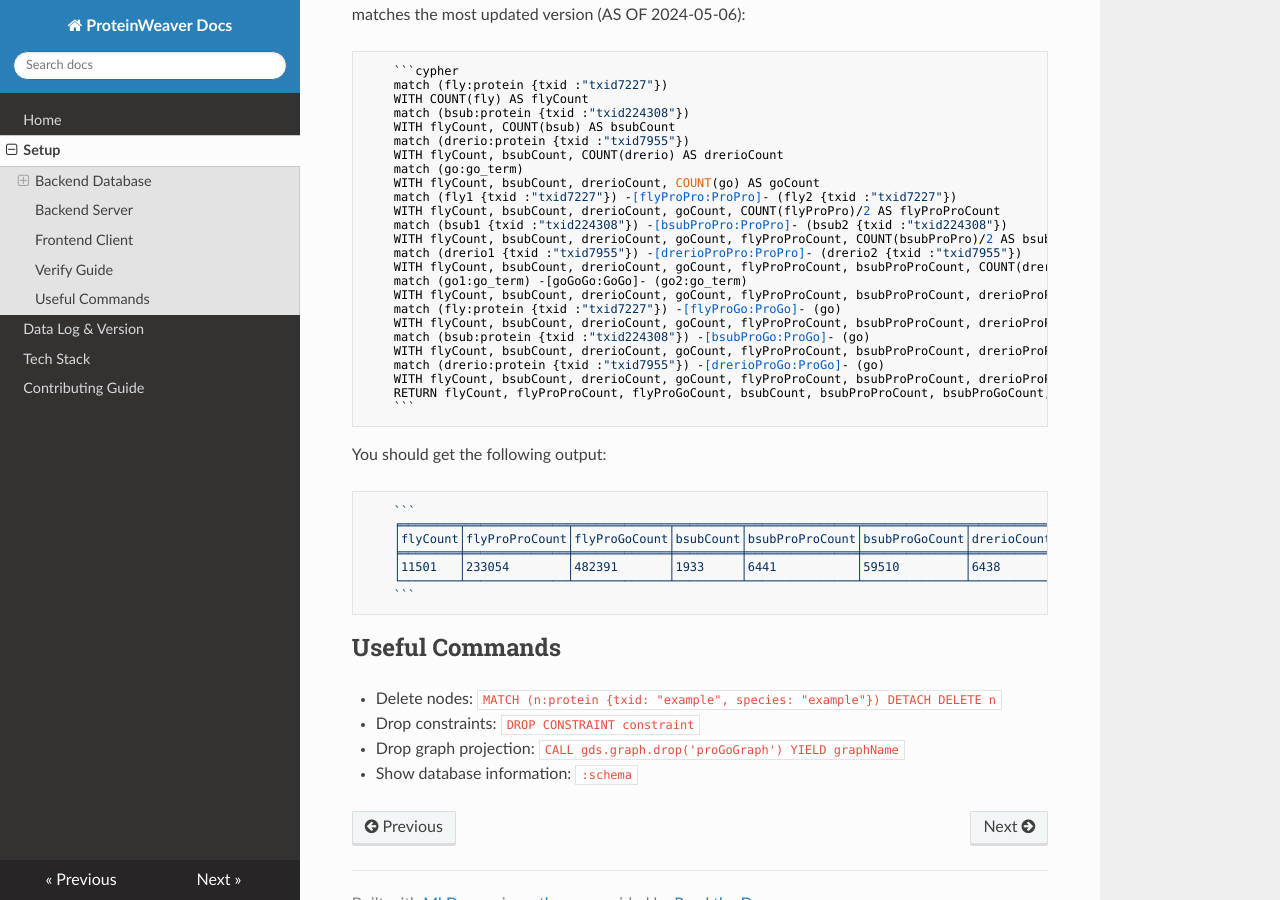
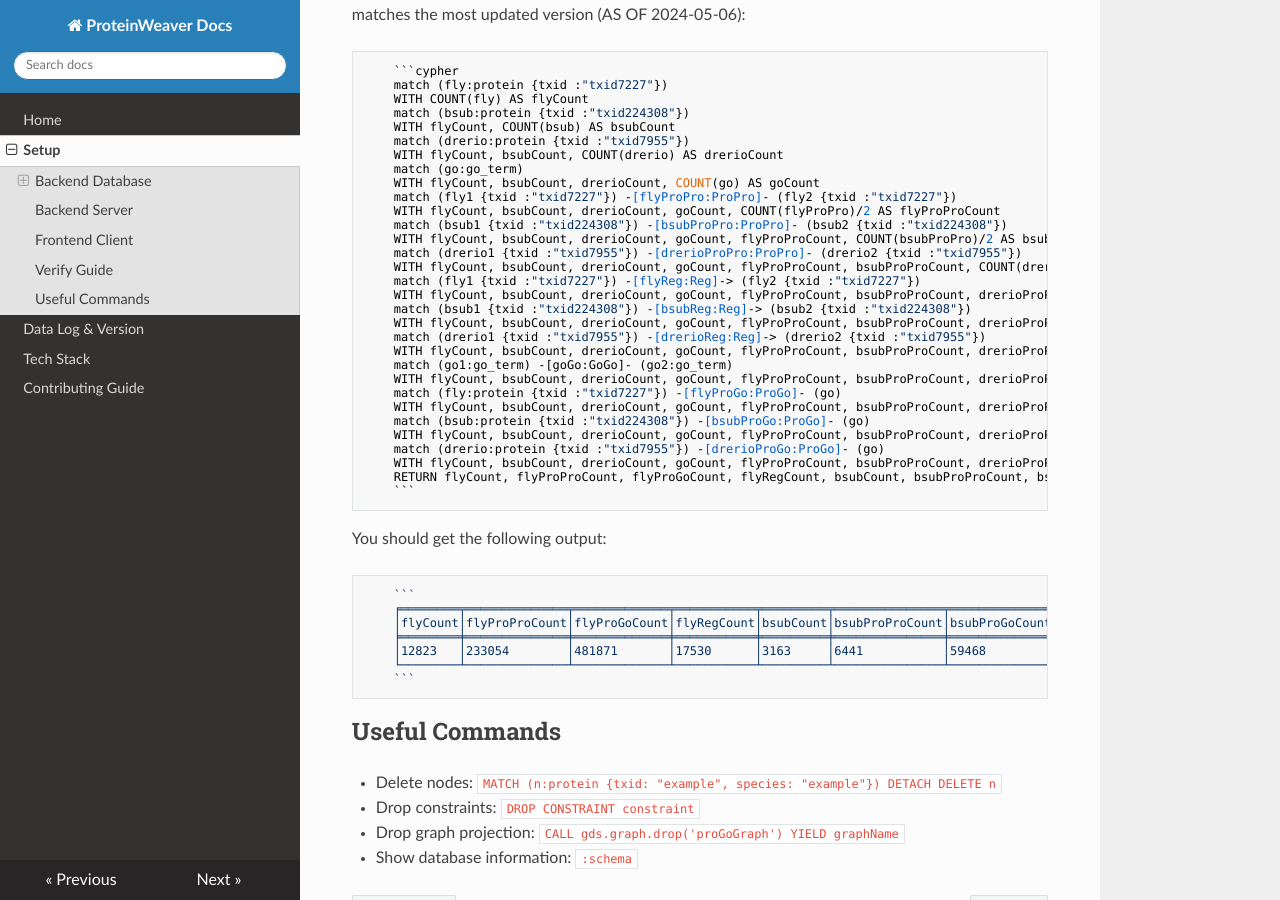
Before and after one commit to Reed-CompBio/protein-weaver, an MkDocs documentation site: the page built from docs/docs/setup.md, in a window 1280 px wide and 900 px high, scrolled down 13223 px. Built offline with MkDocs 1.6.1, drawn with Linux system fonts in a browser that asks for light colours; nearby versions of some CDN libraries.

Commit message:
Added updated data counts

````diff
--- a/docs/docs/setup.md
+++ b/docs/docs/setup.md
@@ -531,25 +531,31 @@ Once you have completed the guide, you can use the following query to verify tha
         WITH flyCount, bsubCount, drerioCount, goCount, flyProProCount, COUNT(bsubProPro)/2 AS bsubProProCount
         match (drerio1 {txid :"txid7955"}) -[drerioProPro:ProPro]- (drerio2 {txid :"txid7955"})
         WITH flyCount, bsubCount, drerioCount, goCount, flyProProCount, bsubProProCount, COUNT(drerioProPro)/2 AS drerioProProCount
-        match (go1:go_term) -[goGoGo:GoGo]- (go2:go_term)
-        WITH flyCount, bsubCount, drerioCount, goCount, flyProProCount, bsubProProCount, drerioProProCount, COUNT(goGoGo)/2 AS goGoGoCount
+        match (fly1 {txid :"txid7227"}) -[flyReg:Reg]-> (fly2 {txid :"txid7227"})
+        WITH flyCount, bsubCount, drerioCount, goCount, flyProProCount, bsubProProCount, drerioProProCount, COUNT(flyReg) AS flyRegCount
+        match (bsub1 {txid :"txid224308"}) -[bsubReg:Reg]-> (bsub2 {txid :"txid224308"})
+        WITH flyCount, bsubCount, drerioCount, goCount, flyProProCount, bsubProProCount, drerioProProCount, flyRegCount, COUNT(bsubReg) AS bsubRegCount
+        match (drerio1 {txid :"txid7955"}) -[drerioReg:Reg]-> (drerio2 {txid :"txid7955"})
+        WITH flyCount, bsubCount, drerioCount, goCount, flyProProCount, bsubProProCount, drerioProProCount, flyRegCount, bsubRegCount, COUNT(drerioReg) AS drerioRegCount
+        match (go1:go_term) -[goGo:GoGo]- (go2:go_term)
+        WITH flyCount, bsubCount, drerioCount, goCount, flyProProCount, bsubProProCount, drerioProProCount, flyRegCount, bsubRegCount, drerioRegCount, COUNT(goGo)/2 AS goGoCount
         match (fly:protein {txid :"txid7227"}) -[flyProGo:ProGo]- (go)
-        WITH flyCount, bsubCount, drerioCount, goCount, flyProProCount, bsubProProCount, drerioProProCount, goGoGoCount, COUNT(flyProGo) AS flyProGoCount
+        WITH flyCount, bsubCount, drerioCount, goCount, flyProProCount, bsubProProCount, drerioProProCount, flyRegCount, bsubRegCount, drerioRegCount, goGoCount, COUNT(flyProGo) AS flyProGoCount
         match (bsub:protein {txid :"txid224308"}) -[bsubProGo:ProGo]- (go)
-        WITH flyCount, bsubCount, drerioCount, goCount, flyProProCount, bsubProProCount, drerioProProCount, goGoGoCount,flyProGoCount, COUNT(bsubProGo) AS bsubProGoCount
+        WITH flyCount, bsubCount, drerioCount, goCount, flyProProCount, bsubProProCount, drerioProProCount, flyRegCount, bsubRegCount, drerioRegCount, goGoCount, flyProGoCount, COUNT(bsubProGo) AS bsubProGoCount
         match (drerio:protein {txid :"txid7955"}) -[drerioProGo:ProGo]- (go)
-        WITH flyCount, bsubCount, drerioCount, goCount, flyProProCount, bsubProProCount, drerioProProCount, goGoGoCount,flyProGoCount, bsubProGoCount, COUNT(drerioProGo) AS drerioProGoCount
-        RETURN flyCount, flyProProCount, flyProGoCount, bsubCount, bsubProProCount, bsubProGoCount, drerioCount, drerioProProCount, drerioProGoCount, goCount, goGoGoCount
+        WITH flyCount, bsubCount, drerioCount, goCount, flyProProCount, bsubProProCount, drerioProProCount, flyRegCount, bsubRegCount, drerioRegCount, goGoCount, flyProGoCount, bsubProGoCount, COUNT(drerioProGo) AS drerioProGoCount
+        RETURN flyCount, flyProProCount, flyProGoCount, flyRegCount, bsubCount, bsubProProCount, bsubProGoCount, bsubRegCount, drerioCount, drerioProProCount, drerioProGoCount, drerioRegCount, goCount, goGoCount
         ```
 
 You should get the following output:
 
         ```
-        ╒════════╤══════════════╤═════════════╤═════════╤═══════════════╤══════════════╤═══════════╤═════════════════╤════════════════╤═══════╤═══════════╕
-        │flyCount│flyProProCount│flyProGoCount│bsubCount│bsubProProCount│bsubProGoCount│drerioCount│drerioProProCount│drerioProGoCount│goCount│goGoGoCount│
-        ╞════════╪══════════════╪═════════════╪═════════╪═══════════════╪══════════════╪═══════════╪═════════════════╪════════════════╪═══════╪═══════════╡
-        │11501   │233054        │482391       │1933     │6441           │59510         │6438       │45003            │103139          │42231  │66168      │
-        └────────┴──────────────┴─────────────┴─────────┴───────────────┴──────────────┴───────────┴─────────────────┴────────────────┴───────┴───────────┘
+        ╒════════╤══════════════╤═════════════╤═══════════╤═════════╤═══════════════╤══════════════╤════════════╤═══════════╤═════════════════╤════════════════╤══════════════╤═══════╤═════════╕
+        │flyCount│flyProProCount│flyProGoCount│flyRegCount│bsubCount│bsubProProCount│bsubProGoCount│bsubRegCount│drerioCount│drerioProProCount│drerioProGoCount│drerioRegCount│goCount│goGoCount│
+        ╞════════╪══════════════╪═════════════╪═══════════╪═════════╪═══════════════╪══════════════╪════════════╪═══════════╪═════════════════╪════════════════╪══════════════╪═══════╪═════════╡
+        │12823   │233054        │481871       │17530      │3163     │6441           │59468         │5634        │16606      │45003            │103079          │25960         │42092  │66168    │
+        └────────┴──────────────┴─────────────┴───────────┴─────────┴───────────────┴──────────────┴────────────┴───────────┴─────────────────┴────────────────┴──────────────┴───────┴─────────┘
         ```
 
 ## Useful Commands
````
Also changed, not shown: docs/docs/data-version.md (+20 -11 lines).
